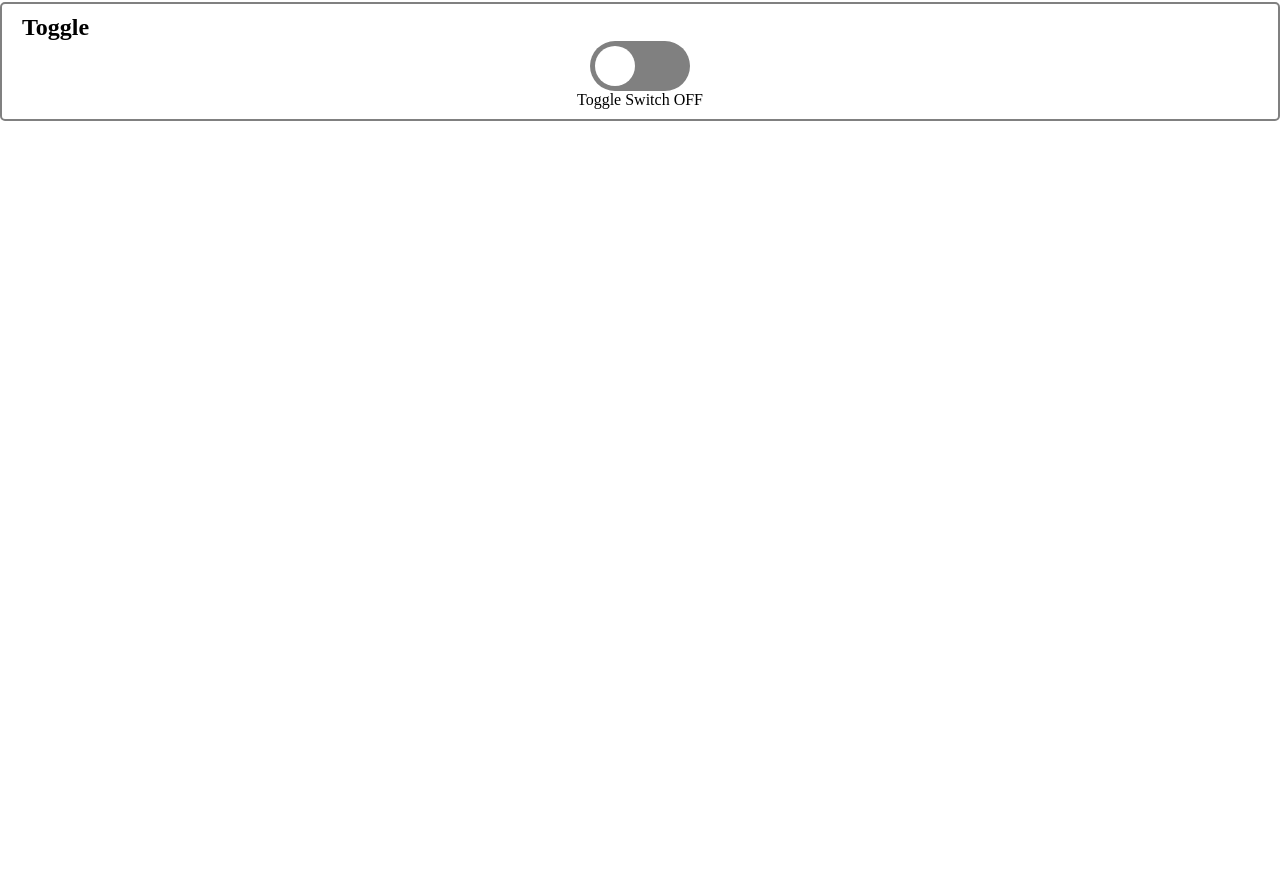
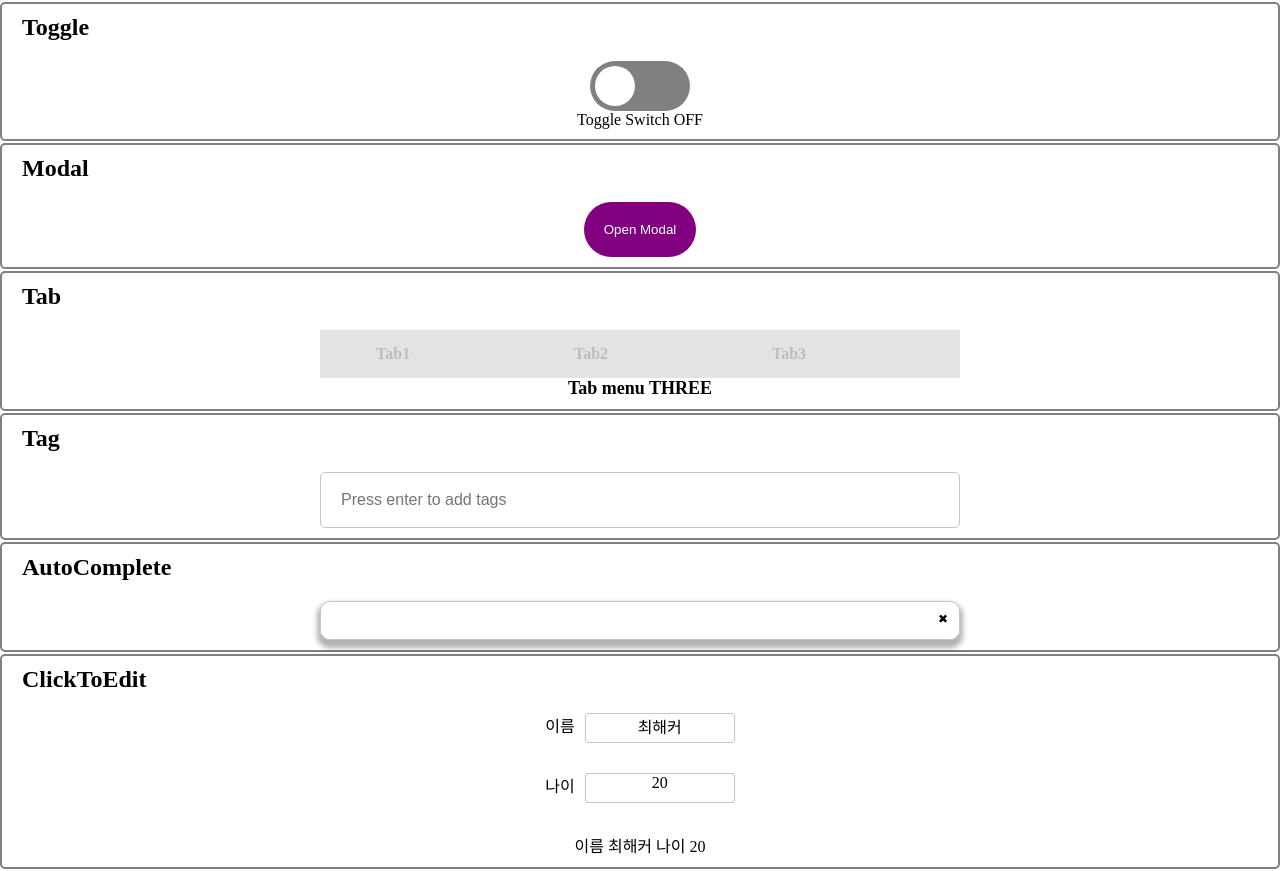
Before and after one commit to JISU-Y/wanted_pre_onboarding, a React (Create React App) app in the folder custom-component/: page / in a window 1280 px wide. Before the commit the page ends 800 px from the top, so only its background shows below. Built offline with nearby package versions, Linux system fonts and the light colour scheme.

Commit message:
:recycle: Refactor: 컴포넌트 App에 나타내기
App.jsx에 모든 컴포넌트 게시

```diff
--- a/custom-component/src/App.jsx
+++ b/custom-component/src/App.jsx
@@ -1,10 +1,20 @@
 import "./App.css"
 import Toggle from "./component/Toggle"
+import Modal from "./component/Modal"
+import Tab from "./component/Tab"
+import Tag from "./component/Tag"
+import AutoComplete from "./component/AutoComplete"
+import ClickToEdit from "./component/ClickToEdit"
 
 function App() {
   return (
     <div className="App">
       <Toggle />
+      <Modal />
+      <Tab />
+      <Tag />
+      <AutoComplete />
+      <ClickToEdit />
     </div>
   )
 }
--- a/custom-component/src/component/Tab.jsx
+++ b/custom-component/src/component/Tab.jsx
@@ -27,9 +27,8 @@ const Tab = () => {
   }, [currentMenu])
 
   return (
-    <>
+    <Container>
       <Header title="Tab" />
-      <Container>
       <TabContainer>
         <TabWrap>
           <Holder />
@@ -42,7 +41,6 @@ const Tab = () => {
         <ContentsWrap>{currentContent}</ContentsWrap>
       </TabContainer>
     </Container>
-    </>
   )
 }
 
--- a/custom-component/src/component/common/Header.jsx
+++ b/custom-component/src/component/common/Header.jsx
@@ -11,6 +11,7 @@ const Header = ({ title }) => {
 
 const HeaderContainer = styled.div`
   width: 100%;
+  margin-bottom: 20px;
   h2 {
     margin: 0;
     text-align: left;
```
Lines whose indentation alone changed are shown as unchanged.
